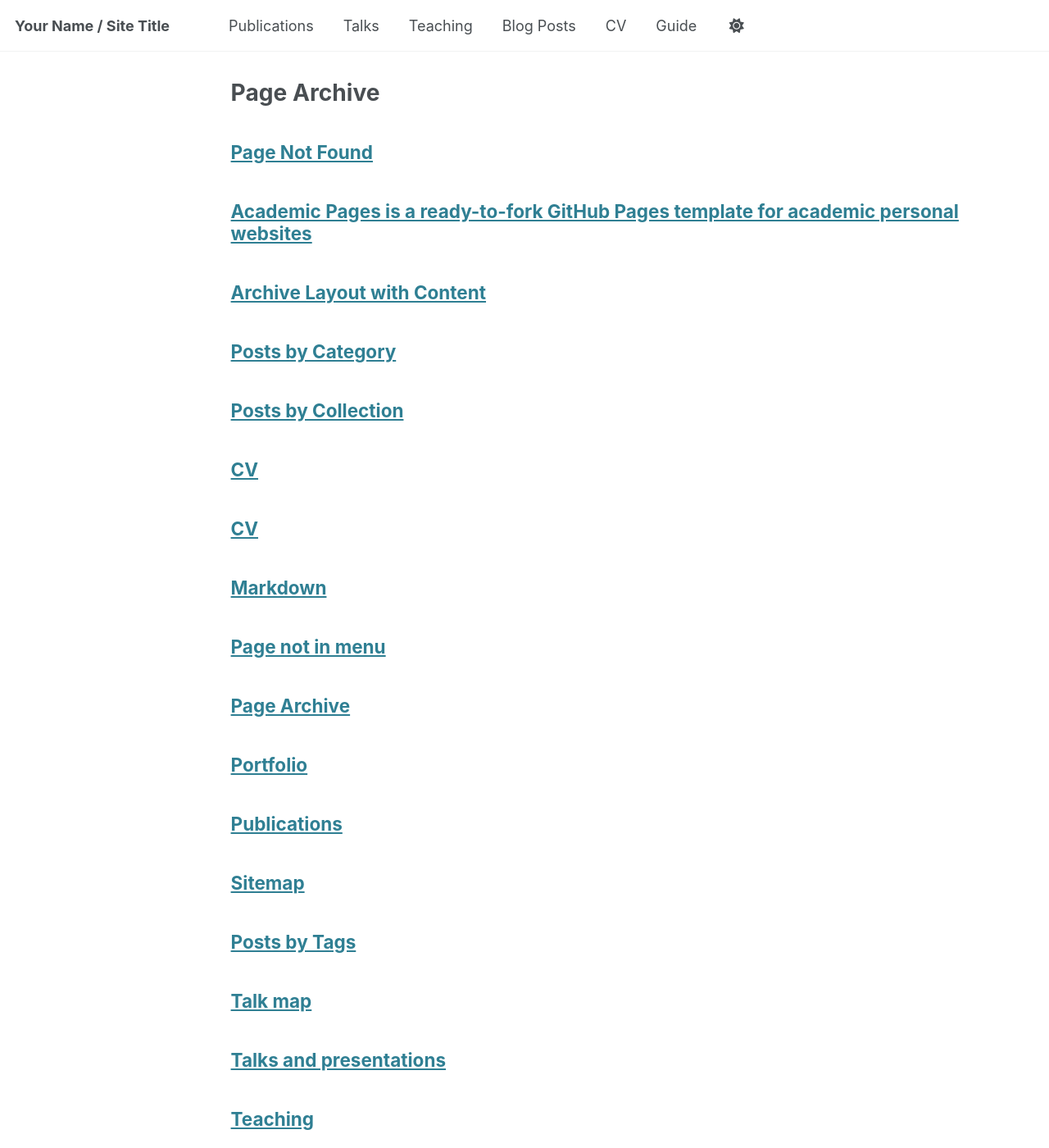
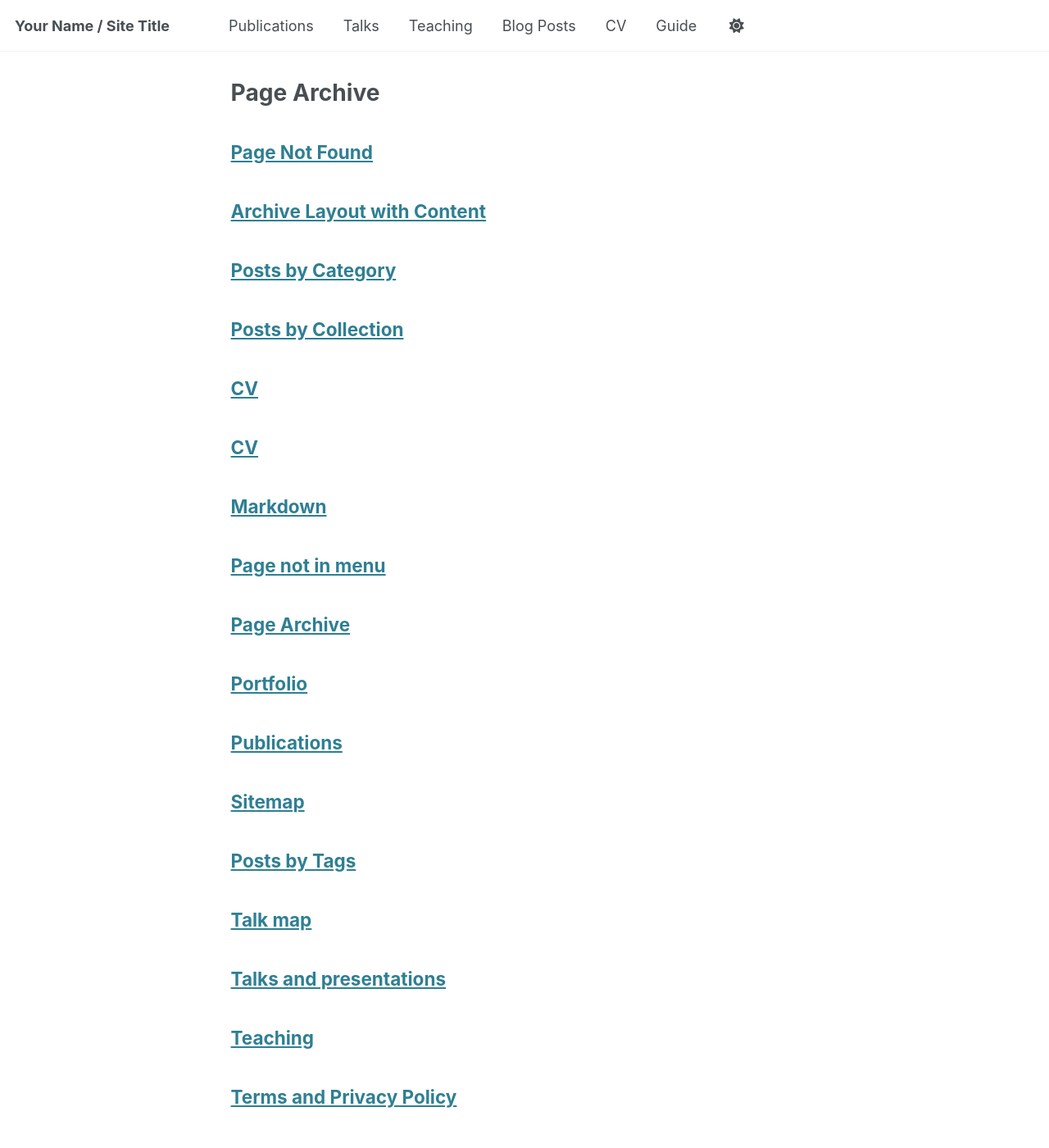
Before and after one commit to minhhangng/minhhangng.github.io, a Jekyll site: the page built from _pages/page-archive.html, in a window 1280 px wide and 1400 px high. Shown: the whole window at 82% size. Built offline with Jekyll 4.4.1, drawn with Linux system fonts in a browser that asks for light colours; part of the change alters nothing that is shown.

Commit message:
Update about.md

```diff
--- a/_pages/about.md
+++ b/_pages/about.md
@@ -1,14 +1,3 @@
----
-permalink: /
-title: "Academic Pages is a ready-to-fork GitHub Pages template for academic personal websites"
-author_profile: true
-redirect_from:
-  - /about/
-  - /about.html
----
-
-This is the front page of a website that is powered by the [Academic Pages template](https://github.com/academicpages/academicpages.github.io) and hosted on GitHub pages. [GitHub pages](https://pages.github.com) is a free service in which websites are built and hosted from code and data stored in a GitHub repository, automatically updating when a new commit is made to the repository. This template was forked from the [Minimal Mistakes Jekyll Theme](https://mmistakes.github.io/minimal-mistakes/) created by Michael Rose, and then extended to support the kinds of content that academics have: publications, talks, teaching, a portfolio, blog posts, and a dynamically-generated CV. You can fork [this template](https://github.com/academicpages/academicpages.github.io) right now, modify the configuration and markdown files, add your own PDFs and other content, and have your own site for free, with no ads!
-
 About me
 ======
 I am third year Phd student at IRIF, Universite Paris Cite, working with Pierre Fraigniaud and Mikael Rabie. Before, I got my Master from research master program in Paris [MPRI](https://wikimpri.dptinfo.ens-cachan.fr/doku.php), and my Bachelor in Mathematics from [Hanoi National University of Education](https://english.hnue.edu.vn). This is my [CV](files/CV-2.pdf)
```
